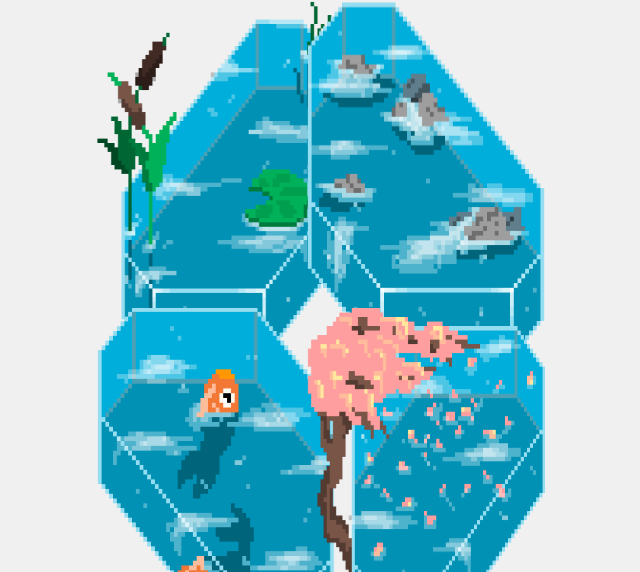
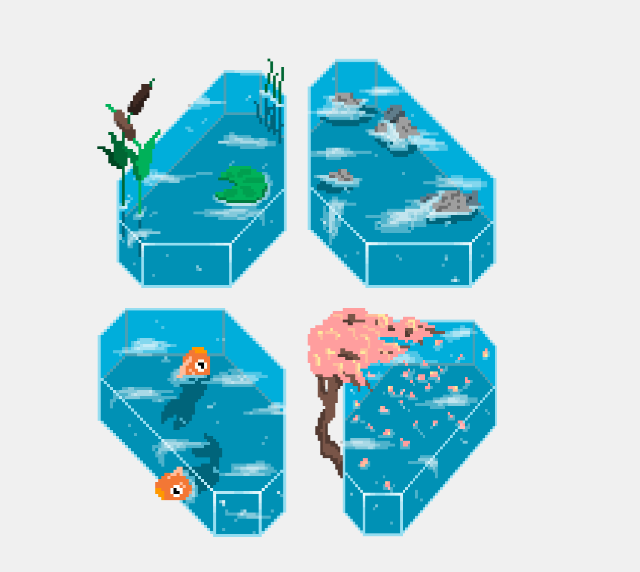
Before and after one commit to jmsBorowski/jmsBorowski.github.io, a plain HTML site: page index.html in a window 1280 px wide. Shown: the top 572 px of the page, without its empty margins (343-983 px from the left). Drawn offline with Linux system fonts and the light colour scheme.

Commit message:
Update main.css

```diff
--- a/main.css
+++ b/main.css
@@ -18,8 +18,8 @@ body {
   }
 
   .button {
-    width: 125%;
-    height: 125%;
+    width: 100%;
+    height: 100%;
     cursor: pointer;
     padding: 0; /* Remove padding */
     margin: 0; /* Remove margin */
```
